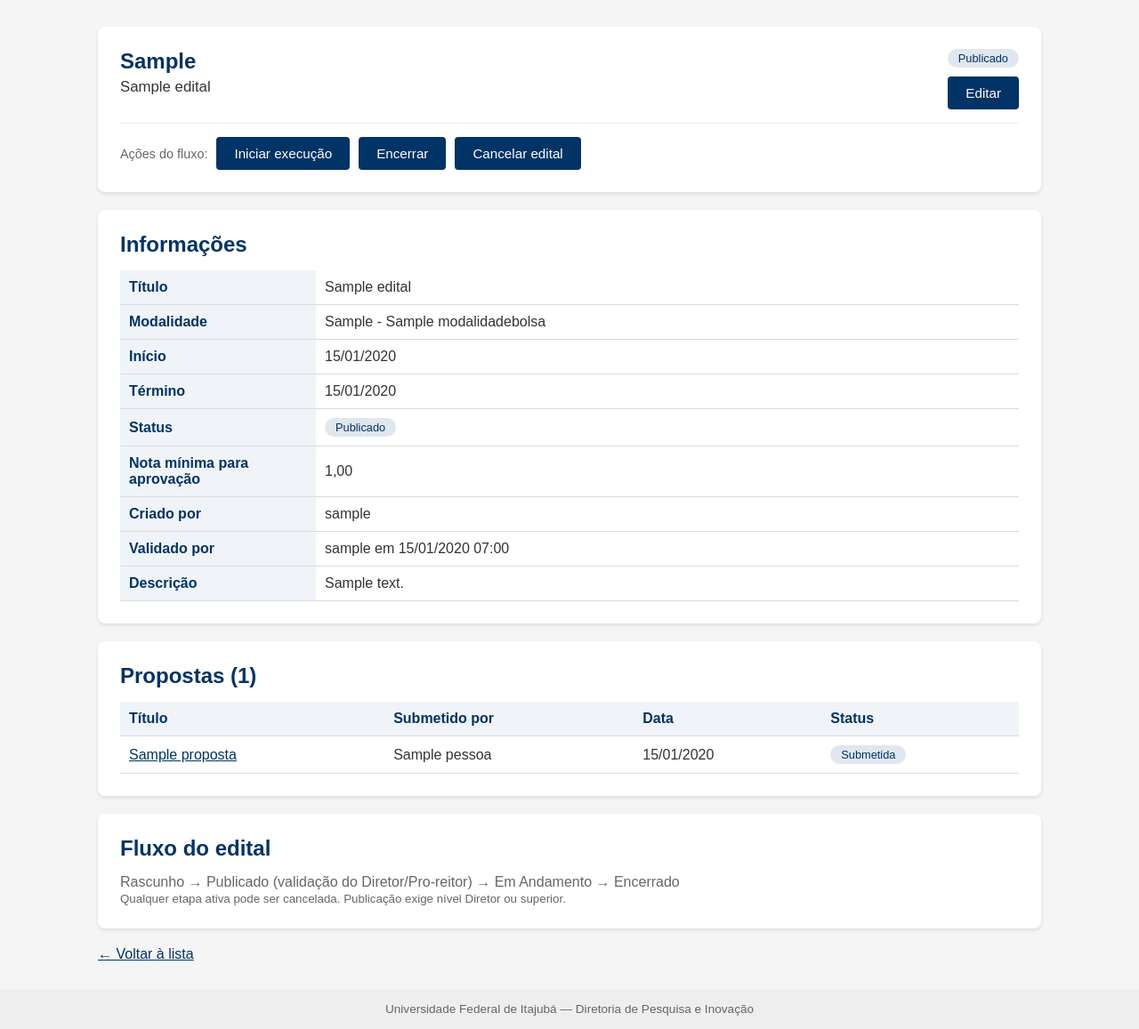
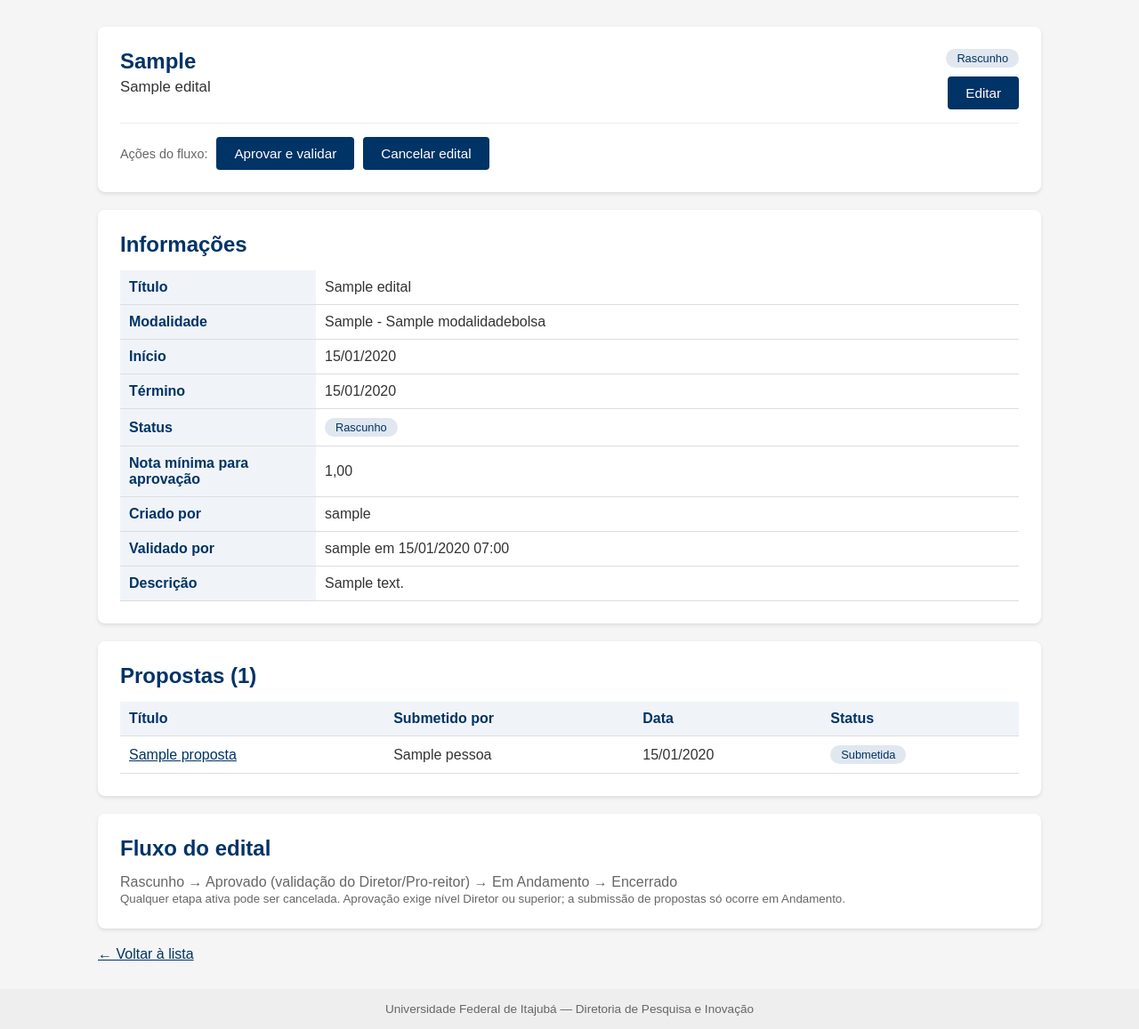
Before and after one commit to hektor-monteiro/SGP-UNIFEI, a Django app: page /editais/00000000-0000-0000-0000-000000000001/ in a window 1280 px wide. Shown: the part 56-1213 px from the top of the page at 89% size. Run offline with Django 5.2, Linux system fonts and the light colour scheme; a user stored in the database is signed in; tables that the repository leaves empty hold one stand-in row (values such as "Sample post").

Commit message:
feat: edital 'Publicado' vira 'Aprovado' e submissões só em andamento
- Terminologia: status publicado → aprovado (aprovação da Diretoria/
  Reitoria); ação publicar → aprovar, com migração de dados (0004)
- Gate de submissão: propostas aceitas apenas em 'em_andamento' e no
  período — edital aprovado ainda não recebe propostas
- Iniciar execução permanece restrito a téc+ (novo teste de docente → 403)
- 3 testes novos, docs (requisitos §3.1, der, permissões) e seed atualizados

```diff
--- a/apps/core/management/commands/populate_demo.py
+++ b/apps/core/management/commands/populate_demo.py
@@ -404,7 +404,7 @@ class Command(BaseCommand):
                     'descricao': f'Edital para seleção de propostas {modalidade.sigla}',
                     'data_inicio': datetime.now() - timedelta(days=30),
                     'data_fim': datetime.now() + timedelta(days=60),
-                    'status': random.choice(['publicado', 'em_andamento', 'encerrado']),
+                    'status': random.choice(['aprovado', 'em_andamento', 'encerrado']),
                     'modalidade': modalidade,
                 }
             )
--- a/apps/editais/forms.py
+++ b/apps/editais/forms.py
@@ -15,7 +15,7 @@ class EditalForm(forms.ModelForm):
     """Formulário de criação/edição de edital.
 
     O status NÃO é editável aqui: muda apenas pelas ações do fluxo
-    (publicar/iniciar/encerrar/cancelar). `criado_por` é definido pela view.
+    (aprovar/iniciar/encerrar/cancelar). `criado_por` é definido pela view.
     """
 
     class Meta:
--- a/apps/editais/models.py
+++ b/apps/editais/models.py
@@ -13,7 +13,7 @@ class Edital(TimeStampedModel):
     data_fim = models.DateField()
     status = models.CharField(max_length=15, choices=[
         ('rascunho', 'Rascunho'),
-        ('publicado', 'Publicado'),
+        ('aprovado', 'Aprovado'),
         ('em_andamento', 'Em Andamento'),
         ('encerrado', 'Encerrado'),
         ('cancelado', 'Cancelado'),
--- a/apps/editais/views.py
+++ b/apps/editais/views.py
@@ -1,18 +1,19 @@
 """Views do módulo de Editais.
 
 Fluxo de vida (requisito §3.1):
-    rascunho → publicado → em_andamento → encerrado
+    rascunho → aprovado → em_andamento → encerrado
                  (qualquer status operacional pode ir para cancelado)
 
 Permissões:
 - Lista/Detalhe: todos os autenticados (editais são informativos).
 - Criação/Edição: técnico, diretor, pro-reitor (o técnico cria).
-- Publicar/validar: SOMENTE diretor ou pro-reitor (requisito: "Técnico cria,
+- Aprovar/validar: SOMENTE diretor ou pro-reitor (requisito: "Técnico cria,
   Diretor/Pro-reitor valida") — carimba validado_por/data_validacao.
 - Iniciar/Encerrar/Cancelar: técnico+.
 
 Propostas (submissão a editais):
-- Submissão: aluno ou docente, a edital publicado/em andamento e no período.
+- Submissão: aluno ou docente, a edital em andamento e no período —
+  edital aprovado (ainda não iniciado) NÃO recebe submissões.
 - Detalhe/Edição: submetente ou técnico+; edição somente enquanto "submetida".
 - Listagem no edital: técnico+ vê todas; demais veem apenas as próprias.
 """
@@ -42,29 +43,29 @@ from .models import Avaliacao, CriterioAvaliacao, Edital, NotaCriterio
 
 # Ações do fluxo: origens permitidas, destino, nível mínimo e rótulo
 ACOES = {
-    'publicar': {
+    'aprovar': {
         'origens': ('rascunho',),
-        'destino': 'publicado',
+        'destino': 'aprovado',
         'nivel': Perfil.PERFIL_DIRETOR,
-        'rotulo': 'Publicar e validar',
-        'mensagem': 'publicado e validado',
+        'rotulo': 'Aprovar e validar',
+        'mensagem': 'aprovado e validado',
     },
     'iniciar': {
-        'origens': ('publicado',),
+        'origens': ('aprovado',),
         'destino': 'em_andamento',
         'nivel': Perfil.PERFIL_TECNICO,
         'rotulo': 'Iniciar execução',
         'mensagem': 'em andamento',
     },
     'encerrar': {
-        'origens': ('publicado', 'em_andamento'),
+        'origens': ('aprovado', 'em_andamento'),
         'destino': 'encerrado',
         'nivel': Perfil.PERFIL_TECNICO,
         'rotulo': 'Encerrar',
         'mensagem': 'encerrado',
     },
     'cancelar': {
-        'origens': ('rascunho', 'publicado', 'em_andamento'),
+        'origens': ('rascunho', 'aprovado', 'em_andamento'),
         'destino': 'cancelado',
         'nivel': Perfil.PERFIL_TECNICO,
         'rotulo': 'Cancelar edital',
@@ -82,10 +83,14 @@ def _pode_executar(user, acao: str) -> bool:
 
 
 def _edital_aberto_para_submissao(edital) -> bool:
-    """Edital aceita submissões: publicado/em andamento e dentro do período."""
+    """Edital aceita submissões: em andamento e dentro do período.
+
+    Edital aprovado (validado, mas ainda não iniciado) não recebe
+    propostas — é preciso estar em execução (requisito §3.1).
+    """
     hoje = localdate()
     return (
-        edital.status in ('publicado', 'em_andamento')
+        edital.status == 'em_andamento'
         and edital.data_inicio <= hoje <= edital.data_fim
     )
 
@@ -284,7 +289,7 @@ def acao(request, pk, acao):
         return redirect('edital_detalhe', pk=edital.pk)
 
     edital.status = cfg['destino']
-    if acao == 'publicar':
+    if acao == 'aprovar':
         edital.validado_por = request.user
         edital.data_validacao = now()
     edital.save()
--- a/templates/editais/detalhe.html
+++ b/templates/editais/detalhe.html
@@ -80,8 +80,8 @@
 <div class="card">
     <h2>Fluxo do edital</h2>
     <p style="color:#666;">
-        Rascunho → Publicado (validação do Diretor/Pro-reitor) → Em Andamento → Encerrado
-        <br><small>Qualquer etapa ativa pode ser cancelada. Publicação exige nível Diretor ou superior.</small>
+        Rascunho → Aprovado (validação do Diretor/Pro-reitor) → Em Andamento → Encerrado
+        <br><small>Qualquer etapa ativa pode ser cancelada. Aprovação exige nível Diretor ou superior; a submissão de propostas só ocorre em Andamento.</small>
     </p>
 </div>
 
--- a/templates/editais/form.html
+++ b/templates/editais/form.html
@@ -6,7 +6,7 @@
 <div class="card" style="max-width:750px;">
     <h2>{{ titulo }}</h2>
 
-    <p style="color:#666;">O edital é criado como <strong>Rascunho</strong> e só é publicado após validação do Diretor ou Pro-reitor.</p>
+    <p style="color:#666;">O edital é criado como <strong>Rascunho</strong> e só é aprovado após validação do Diretor ou Pro-reitor. Ele passa a receber submissões apenas quando colocado <strong>Em Andamento</strong> pelo técnico.</p>
 
     {% if form.non_field_errors %}
         <div class="alert-error">
```
Also changed, not shown: docs/der.md (+3 -3 lines), docs/permissoes.md (+3 -3 lines), docs/requisitos.md (+3 -2 lines), sgp/tests/test_avaliacoes.py (+2 -2 lines), sgp/tests/test_editais.py (+24 -14 lines), sgp/tests/test_indicadores.py (+1 -1 lines), sgp/tests/test_propostas.py (+41 -3 lines), apps/editais/migrations/0003_alter_edital_status.py (added), apps/editais/migrations/0004_status_publicado_para_aprovado.py (added).
